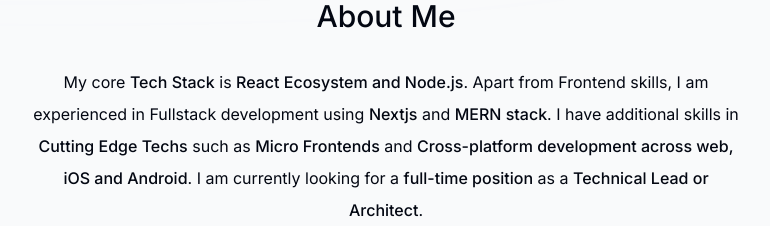
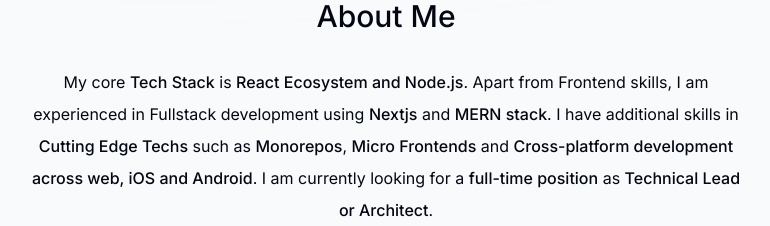
Before and after one commit to pateatlau/lalding-portfolio, a Next.js app: page / in a window 1280 px wide. Shown: the part 880-1106 px from the top of the page, without its empty margins (254-1024 px from the left). Built offline with nearby package versions, Linux system fonts and the light colour scheme; no server answers.

Commit message:
About section content updated

```diff
--- a/components/about.tsx
+++ b/components/about.tsx
@@ -25,12 +25,13 @@
         <span className="font-medium">Nextjs</span> and{' '}
         <span className="font-medium">MERN stack</span>. I have additional
         skills in <span className="font-medium">Cutting Edge Techs</span> such
-        as <span className="font-medium">Micro Frontends</span> and{' '}
+        as <span className="font-medium">Monorepos</span>,{' '}
+        <span className="font-medium">Micro Frontends</span> and{' '}
         <span className="font-medium">
           Cross-platform development across web, iOS and Android
         </span>
         . I am currently looking for a{' '}
-        <span className="font-medium">full-time position</span> as a{' '}
+        <span className="font-medium">full-time position</span> as{' '}
         <span className="font-medium">Technical Lead or Architect</span>.
       </p>
 
```
